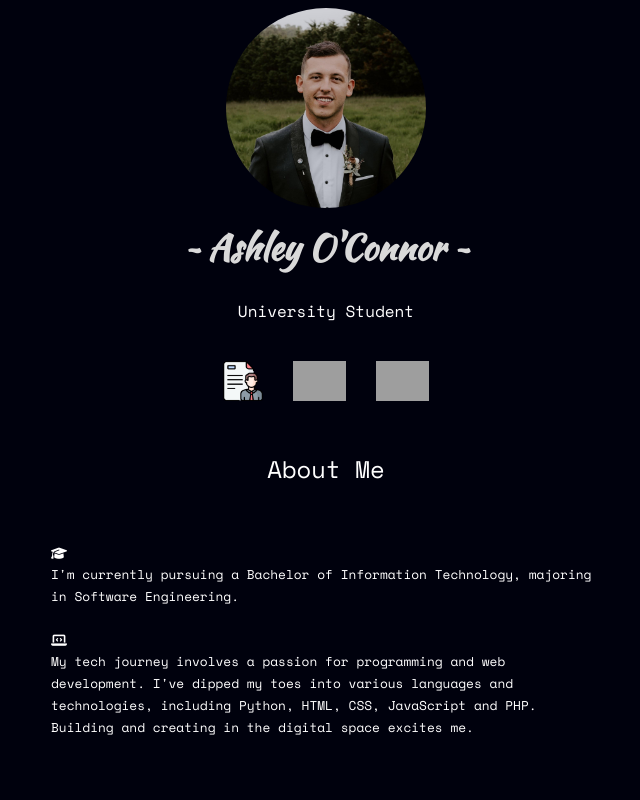
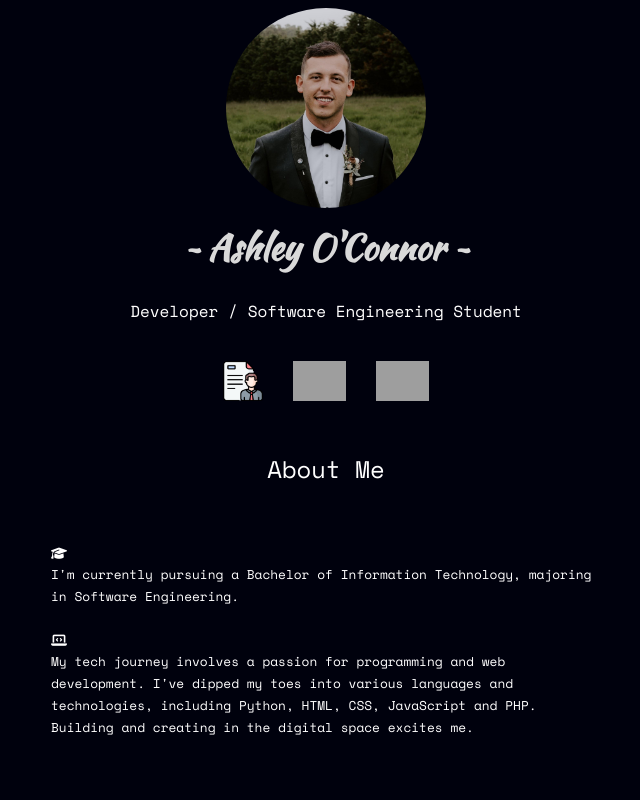
Before and after one commit to AshOConnor/my-portfolio, a plain HTML site: page index.html in a window 1280 px wide. Shown: the top 800 px of the page, without its empty margins (314-954 px from the left). Drawn offline with nearby package versions, Linux system fonts and the light colour scheme; grey boxes are pictures that could not be loaded.

Commit message:
update current position.

```diff
--- a/index.html
+++ b/index.html
@@ -22,7 +22,7 @@
         <nav class="navbar">
             <img class="avatar" src="img/avatar.jpeg" alt="Profile Picture">
             <h1>~ Ashley O'Connor ~</h1>
-            <h2>University Student</h2>
+            <h2>Developer / Software Engineering Student</h2>
             <ul>
                 <li><a class="resume" href="resume.pdf" download><img src="./img/cv.png" alt="cv icon"
                             height="40px"></a></li>
```
